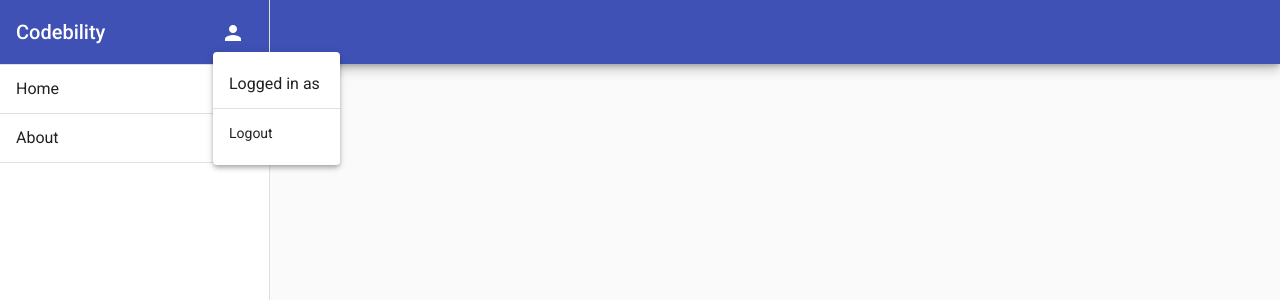
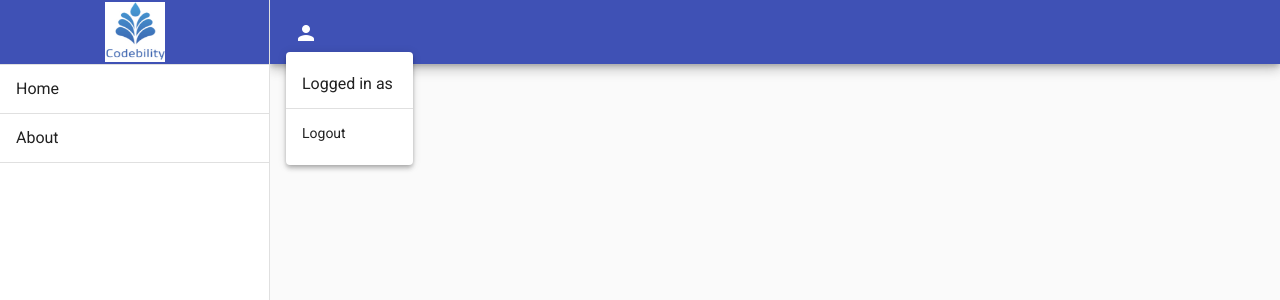
Before and after one commit to rajkumar-ponnusamy6095/codebility, an Angular app: page / in a window 1280 px wide. Both pictures are taken after a click on the button "person". Shown: the top 300 px of the page. Built offline with nearby package versions, Linux system fonts and the light colour scheme.

Commit message:
logo changes

```diff
--- a/src/app/home/home.component.html
+++ b/src/app/home/home.component.html
@@ -8,23 +8,9 @@
         ngClass.gt-sm="has-border"
       >
         <mat-toolbar color="primary">
-          <span>Codebility</span>
-          <div fxFlex></div>
-          <div>
-            <button mat-icon-button [matMenuTriggerFor]="userMenu">
-              <mat-icon>person</mat-icon>
-            </button>
-            <mat-menu #userMenu="matMenu">
-              <mat-list>
-                <mat-list-item>
-                  <span>Logged in as</span>&nbsp;<b>{{ username }}</b>
-                </mat-list-item>
-                <mat-divider></mat-divider>
-              </mat-list>
-              <button mat-menu-item (click)="logout()">Logout</button>
-            </mat-menu>
+          <div fxFill fxLayout="column" fxLayoutAlign="center center" fxLayoutGap="1.5rem">
+            <img src="../../assets/codebility.jpeg" width="60px" height="60px"/>
           </div>
-
         </mat-toolbar>
         <nav>
           <mat-list>
@@ -45,6 +31,20 @@
           <button class="menu-button" mat-icon-button (click)="sidenav.toggle()" fxHide.gt-sm>
             <mat-icon>menu</mat-icon>
           </button>
+          <div>
+            <button mat-icon-button [matMenuTriggerFor]="userMenu">
+              <mat-icon>person</mat-icon>
+            </button>
+            <mat-menu #userMenu="matMenu">
+              <mat-list>
+                <mat-list-item>
+                  <span>Logged in as</span>&nbsp;<b>{{ username }}</b>
+                </mat-list-item>
+                <mat-divider></mat-divider>
+              </mat-list>
+              <button mat-menu-item (click)="logout()">Logout</button>
+            </mat-menu>
+          </div>
         </mat-toolbar>
         <router-outlet></router-outlet>
       </mat-sidenav-content>
--- a/src/index.html
+++ b/src/index.html
@@ -5,7 +5,7 @@
   <title>Codebility</title>
   <base href="/">
   <meta name="viewport" content="width=device-width, initial-scale=1">
-  <link rel="icon" type="image/x-icon" href="assets/logo.PNG" />
+  <link rel="icon" type="image/x-icon" href="assets/codebility.jpeg" />
   <link href="https://fonts.googleapis.com/css?family=Roboto:300,400,500&display=swap" rel="stylesheet">
   <link href="https://fonts.googleapis.com/icon?family=Material+Icons" rel="stylesheet">
 </head>
```
Also changed, not shown: src/assets/codebility.jpeg (added).
